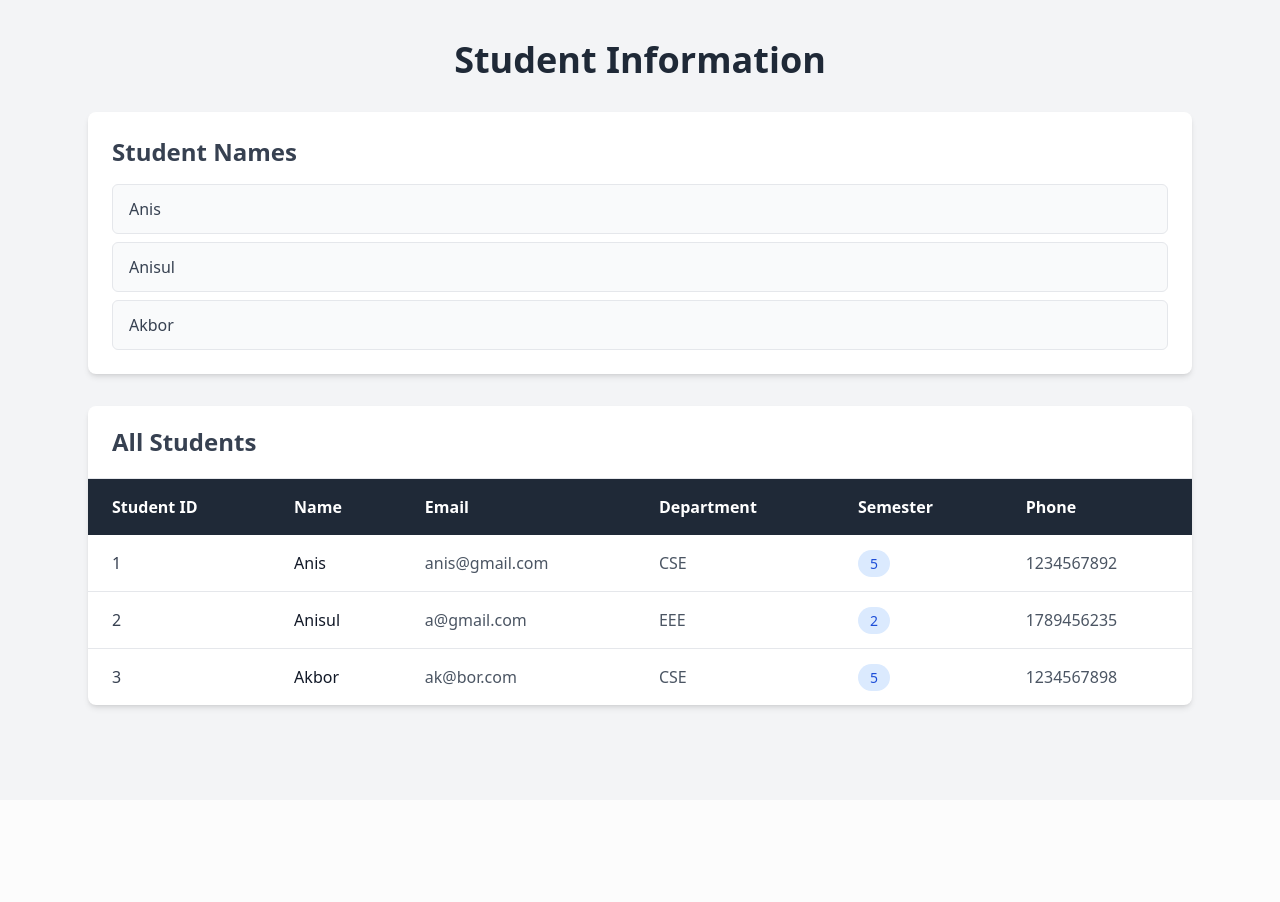
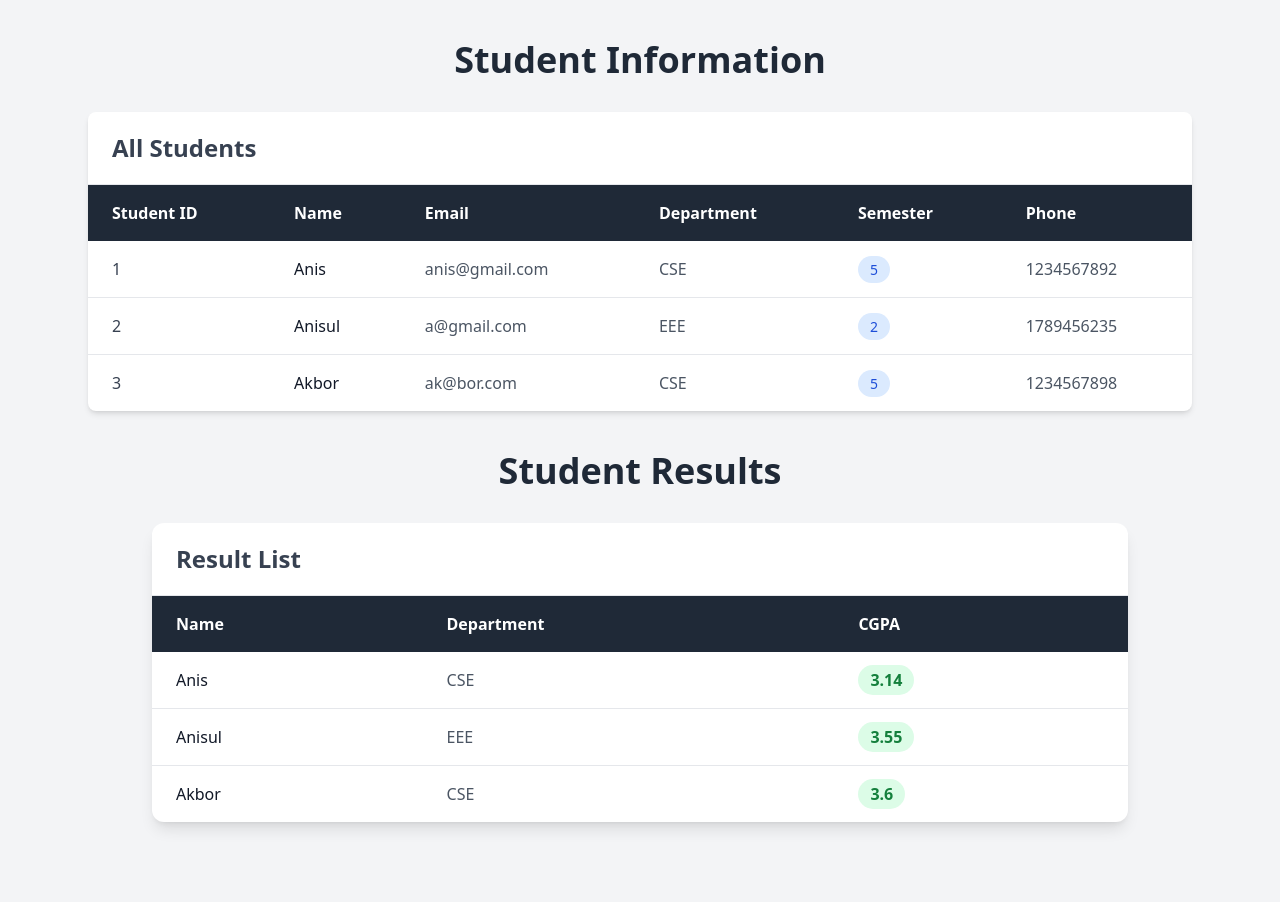
Before and after one commit to MuhammadRafiulIslam9803/django-with-css, a Django app: page /cl/ in a window 1280 px wide. Before the commit the page ends 711 px from the top, so only its background shows below. Run offline with Django 5.2, Linux system fonts and the light colour scheme; data comes from the database, SQL or seed files in the repository; both versions use the stored data as it was after the commit; some libraries are stand-ins or nearby versions.

```diff
--- a/root_app/collage/admin.py
+++ b/root_app/collage/admin.py
@@ -1,4 +1,5 @@
 from django.contrib import admin
-from . models import Student
+from . models import Student , Result
 # Register your models here.
 admin.site.register(Student)
+admin.site.register(Result)
--- a/root_app/collage/models.py
+++ b/root_app/collage/models.py
@@ -9,3 +9,8 @@ class Student(models.Model):
     student_department = models.CharField(max_length=50)
     student_semester = models.IntegerField()
     student_phone = models.IntegerField()
+
+class Result (models.Model):
+    student_name = models.CharField(max_length=50)
+    student_department = models.CharField(max_length=50)
+    student_cgpa = models.FloatField()
--- a/root_app/collage/views.py
+++ b/root_app/collage/views.py
@@ -1,8 +1,11 @@
 from django.shortcuts import render
 
-from . models import Student
+from . models import Student , Result
 
 # Create your views here.
 def collage(request):
     studentDetails = Student.objects.all()
-    return render(request, 'collage/student.html', {'studentDetails': studentDetails})
+    result = Result.objects.all()
+    return render(request, 'collage/student.html',
+                  {'studentDetails': studentDetails,
+                   'result': result})
--- a/root_app/templates/collage/student.html
+++ b/root_app/templates/collage/student.html
@@ -17,23 +17,6 @@
         <h1 class="text-4xl font-bold text-center text-gray-800 mb-8">
             Student Information
         </h1>
-
-        <!-- Student List -->
-        <div class="bg-white rounded-lg shadow-md p-6 mb-8">
-            <h2 class="text-2xl font-semibold text-gray-700 mb-4">
-                Student Names
-            </h2>
-
-            <ul class="space-y-2">
-                {% for student in studentDetails %}
-                    <li class="bg-gray-50 border border-gray-200 rounded-md px-4 py-3 text-gray-700">
-                        {{ student.student_name }}
-                    </li>
-                {% endfor %}
-            </ul>
-        </div>
-
-
         <!-- Student Table -->
         <div class="bg-white rounded-lg shadow-md overflow-hidden">
 
@@ -106,6 +89,75 @@
                 </table>
             </div>
         </div>
+        <div class="max-w-5xl mx-auto px-6 py-10">
+
+        <!-- Heading -->
+        <h1 class="text-4xl font-bold text-center text-gray-800 mb-8">
+            Student Results
+        </h1>
+
+        <!-- Result Table -->
+        <div class="bg-white rounded-xl shadow-lg overflow-hidden">
+
+                <div class="px-6 py-5 border-b border-gray-200">
+                    <h2 class="text-2xl font-semibold text-gray-700">
+                        Result List
+                    </h2>
+                </div>
+
+                <div class="overflow-x-auto">
+                    <table class="w-full text-left">
+
+                        <!-- Table Header -->
+                        <thead class="bg-gray-800 text-white">
+                            <tr>
+                                <th class="px-6 py-4">Name</th>
+                                <th class="px-6 py-4">Department</th>
+                                <th class="px-6 py-4">CGPA</th>
+                            </tr>
+                        </thead>
+
+                        <!-- Table Body -->
+                        <tbody class="divide-y divide-gray-200">
+
+                            {% for res in result %}
+
+                            <tr class="hover:bg-gray-50 transition">
+
+                                <td class="px-6 py-4 font-medium text-gray-900">
+                                    {{ res.student_name }}
+                                </td>
+
+                                <td class="px-6 py-4 text-gray-600">
+                                    {{ res.student_department }}
+                                </td>
+
+                                <td class="px-6 py-4">
+                                    <span class="bg-green-100 text-green-700 px-3 py-1 rounded-full font-semibold">
+                                        {{ res.student_cgpa }}
+                                    </span>
+                                </td>
+
+                            </tr>
+
+                            {% empty %}
+
+                            <tr>
+                                <td colspan="3" class="text-center px-6 py-8 text-gray-500">
+                                    No results found.
+                                </td>
+                            </tr>
+
+                            {% endfor %}
+
+                        </tbody>
+
+                    </table>
+                </div>
+
+            </div>
+
+        </div>
 
     </div>
 
```
Also changed, not shown: root_app/collage/migrations/0002_result.py (added), root_app/db.sqlite3.
